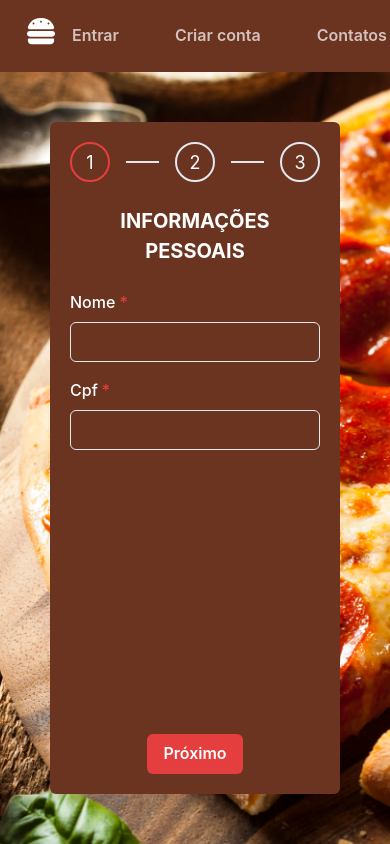
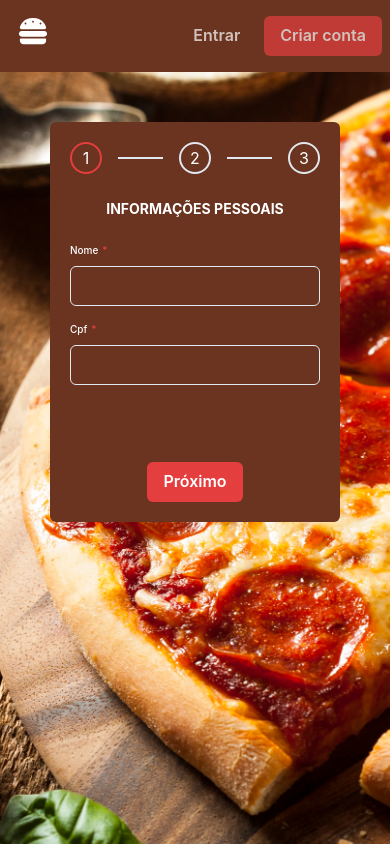
Before and after one commit to SuelytonThiago/form-project, a React (Vite) app: page /register in a window 390 px wide. Built offline with nearby package versions, Linux system fonts and the light colour scheme.

Commit message:
adding some responsiveness settings to login and registration inputs

```diff
--- a/src/components/Navbar.jsx
+++ b/src/components/Navbar.jsx
@@ -42,37 +42,31 @@ const Navbar = () => {
     }, []);
 
     return (
-        <Flex justify='space-between' p='1rem' bg="#6b3420" >
+        <Flex justify='space-between' p='1rem 0.5rem' bg="#6b3420">
             <Box textAlign='center' ml='10px'>
                 <Link to="/home">
                     <FontAwesomeIcon fontSize='30px' color='white' icon={faBurger} />
                 </Link>
             </Box>
             {!isAuthenticated ? (
-                <Flex gap='1.5rem'>
+                <Flex gap='.5rem'>
                     <Link to="/login">
-                        <Button opacity='.7' colorScheme='black' variant='ghost' _hover={{
+                        <Button opacity='.7' variant='ghost' _hover={{
                             opacity: 1,
+                            color:'red.500'
                         }} color='white'>
                             Entrar
                         </Button>
                     </Link>
                     <Link to="/register">
-                        <Button opacity='.7' colorScheme='black' variant='ghost' _hover={{
+                        <Button opacity='.7' colorScheme='red' _hover={{
                             opacity: 1,
                         }} color='white'>
                             Criar conta
                         </Button>
                     </Link>
+                </Flex>
 
-                    <Link to="/contacts">
-                        <Button opacity='.7' colorScheme='black' variant='ghost' _hover={{
-                            opacity: 1,
-                        }} color='white'>
-                            Contatos
-                        </Button>
-                    </Link>
-                </Flex>
             ) : (
                 <UserMenu
                 username={userName}
--- a/src/router/Cadastro.jsx
+++ b/src/router/Cadastro.jsx
@@ -24,6 +24,7 @@ import {
 } from '@chakra-ui/react';
 
 import { FaEye, FaEyeSlash } from 'react-icons/fa';
+import InputMask from "react-input-mask";
 
 import { useNavigate } from 'react-router-dom';
 import axios from 'axios';
@@ -88,17 +89,48 @@ const Cadastro = () => {
 
     // Validação do campo CPF
     if (steps[currentStep].fields.includes('cpf')) {
-      const cpfRegex = /^\d{11}$/;
-      if (!cpfRegex.test(formData['cpf'])) {
+      let cpf = formData['cpf'].replace(/[^\d]/g, '');
+
+      if (cpf.length !== 11 || /^(\d)\1{10}$/.test(cpf)) {
         formIsValid = false;
-        newErrors['cpf'] = 'Digite um CPF válido';
+        newErrors['cpf'] = 'Insira um cpf válido';
+        return;
+      }
+
+      // Calcula o primeiro dígito verificador
+      let sum = 0;
+      for (let i = 0; i < 9; i++) {
+        sum += parseInt(cpf.charAt(i)) * (10 - i);
+      }
+
+      let digit = sum % 11 < 2 ? 0 : 11 - (sum % 11);
+
+      if (parseInt(cpf.charAt(9)) !== digit) {
+        formIsValid = false;
+        newErrors['cpf'] = 'Insira um cpf válido';
+        return;
+      }
+
+      // Calcula o segundo dígito verificador
+      sum = 0;
+      for (let i = 0; i < 10; i++) {
+        sum += parseInt(cpf.charAt(i)) * (11 - i);
+      }
+
+      digit = sum % 11 < 2 ? 0 : 11 - (sum % 11);
+
+      if (parseInt(cpf.charAt(10)) !== digit) {
+        formIsValid = false;
+        newErrors['cpf'] = 'Insira um cpf válido';
+        return;
       }
     }
 
     // Validação do campo número de contato
     if (steps[currentStep].fields.includes('contactNumber')) {
+      let contactNumber = formData['contactNumber'].replace(/[^\d]/g, '');
       const phoneRegex = /^\d{11}$/
-      if (!phoneRegex.test(formData['contactNumber'])) {
+      if (!phoneRegex.test(contactNumber)) {
         formIsValid = false;
         newErrors['contactNumber'] = 'Digite um número de contato válido';
       }
@@ -136,9 +168,6 @@ const Cadastro = () => {
       password: formData['senha'],
     };
 
-    console.log(user.name);
-    console.log(user.email);
-
     if (validateForm()) {
       try {
         await axios.post(url, user);
@@ -174,9 +203,15 @@ const Cadastro = () => {
   return (
     <>
       <Flex backgroundImage="url('public/foood.webp')" bgSize="cover" height="calc(100vh - 72px)" justify='center'>
-        <Flex width='350px' direction='column' justify='space-between' m='50px' bg='#6b3420' p='20px' borderRadius='md' >
+        <Flex
+          maxH='400px'
+          direction='column'
+          justify='space-between'
+          m='50px' p='20px'
+          borderRadius='md'
+          bg='#6b3420'>
           <Flex direction='column' gap='1.5rem'>
-            <Stepper size='lg' colorScheme='red' index={currentStep}>
+            <Stepper size={{ base: 'md', md: 'lg' }} colorScheme='red' index={currentStep}>
               {steps.map((step, index) => (
                 <Step key={index}>
                   <StepIndicator>
@@ -191,16 +226,18 @@ const Cadastro = () => {
               ))}
             </Stepper>
 
-            <Text fontWeight="bold" fontSize="20px" textTransform='uppercase' textAlign='center' color='white'>{steps[currentStep].label}</Text>
+            <Text fontWeight="bold" fontSize={{ base: '14px', md: "18px" }} textTransform='uppercase' textAlign='center' color='white'>{steps[currentStep].label}</Text>
 
             <Flex direction='column' gap='1rem'>
               {steps[currentStep].fields.map((fieldName) => (
                 <FormControl key={fieldName} isRequired isInvalid={!!errors[fieldName]}>
-                  <FormLabel color='white'>{fieldName
+                  <FormLabel
+                    fontSize={{ base: '10px',sm:'13px', md: "15px" }}
+                    color='white'>{fieldName
                       .replace(/([A-Z])/g, ' $1')
                       .replace(/^./, (str) => str.toUpperCase())}
                   </FormLabel>
-                  {fieldName === 'senha' || fieldName === 'confirmarSenha'? (
+                  {fieldName === 'senha' || fieldName === 'confirmarSenha' ? (
                     <InputGroup>
                       <Input
                         color='white'
@@ -217,6 +254,23 @@ const Cadastro = () => {
                       </InputRightElement>
                     </InputGroup>
                   ) : (
+                    fieldName === 'cpf' || fieldName === 'contactNumber' ? (
+                      <InputMask
+                        mask={fieldName === 'cpf' ? '999.999.999-99' : '(99)99999-9999'}
+                        maskChar={null}
+                        value={formData[fieldName] || ''}
+                        onChange={handleInputChange}>
+                        {(inputProps) => (
+                          <Input
+                            {...inputProps}
+                            color='white'
+                            type='text'
+                            name={fieldName}
+                            focusBorderColor='white'
+                          />
+                        )}
+                      </InputMask>
+                    ) : (
                       <Input
                         color='white'
                         type={fieldName === 'email' ? 'email' : fieldName === 'senha' || fieldName === 'confirmarSenha' ? 'password' : 'text'}
@@ -225,6 +279,7 @@ const Cadastro = () => {
                         onChange={handleInputChange}
                         focusBorderColor='white'
                       />
+                    )
                   )}
                   {errors[fieldName] && (
                     <Text color='red.500' fontSize='sm'>{errors[fieldName]}</Text>
--- a/src/router/Login.jsx
+++ b/src/router/Login.jsx
@@ -69,19 +69,26 @@ const Login = () => {
     return (
         <div>
             <Flex direction='column' width='full' justify='center' align='center' bg="white" height="calc(100vh - 72px)" backgroundImage="url('public/foood.webp')" bgSize="cover">
-                <Flex direction="column" gap=".5rem" bg="#6b3420" p="1.5rem" borderRadius='md' overflow='hidden' width='350px'>
+                <Flex direction="column" gap=".5rem" bg="#6b3420" p="1.5rem" borderRadius='md' overflow='hidden'>
                     <FormControl >
-                        <FormLabel color='white'>Email</FormLabel>
+                        <FormLabel color='white'
+                            fontSize={{ base: '10px', sm: '13px', md: "15px" }}>
+                            Email
+                        </FormLabel>
                         <Input
                             color='white'
                             type='text'
                             value={email}
                             onChange={(e) => setEmail(e.target.value)}
                             focusBorderColor='white'
-                            />
+                        />
                     </FormControl>
                     <FormControl>
-                        <FormLabel color='white'>Senha</FormLabel>
+                        <FormLabel
+                            color='white'
+                            fontSize={{ base: '10px', sm: '13px', md: "15px" }}>
+                            Senha
+                        </FormLabel>
                         <InputGroup>
                             <Input
                                 color='white'
@@ -89,7 +96,7 @@ const Login = () => {
                                 value={password}
                                 onChange={(e) => setPassword(e.target.value)}
                                 focusBorderColor='white'
-                                />
+                            />
                             <InputRightElement width='4.5rem'>
                                 <Button h='1.75rem' size='sm' onClick={handleClick}>
                                     {show ? <FaEyeSlash /> : <FaEye />}
```
Lines whose indentation alone changed are shown as unchanged.
